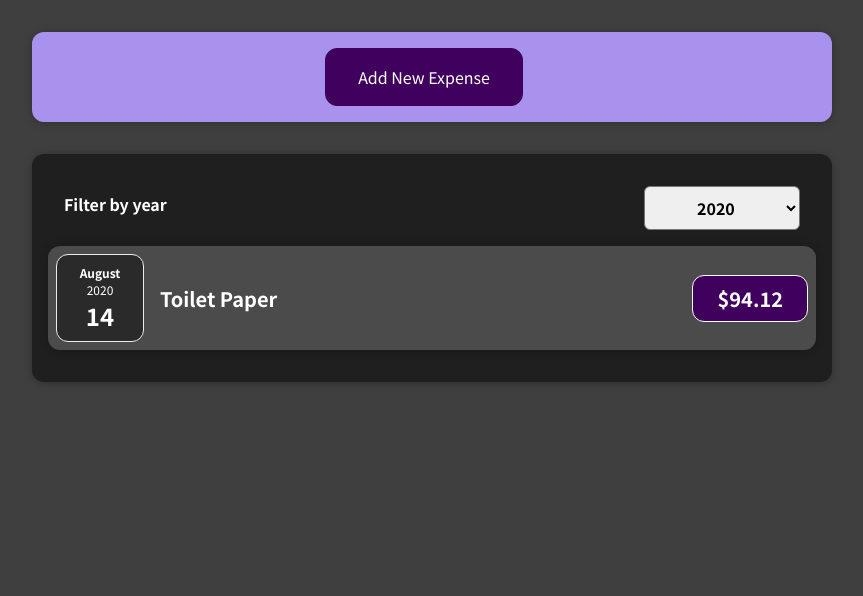
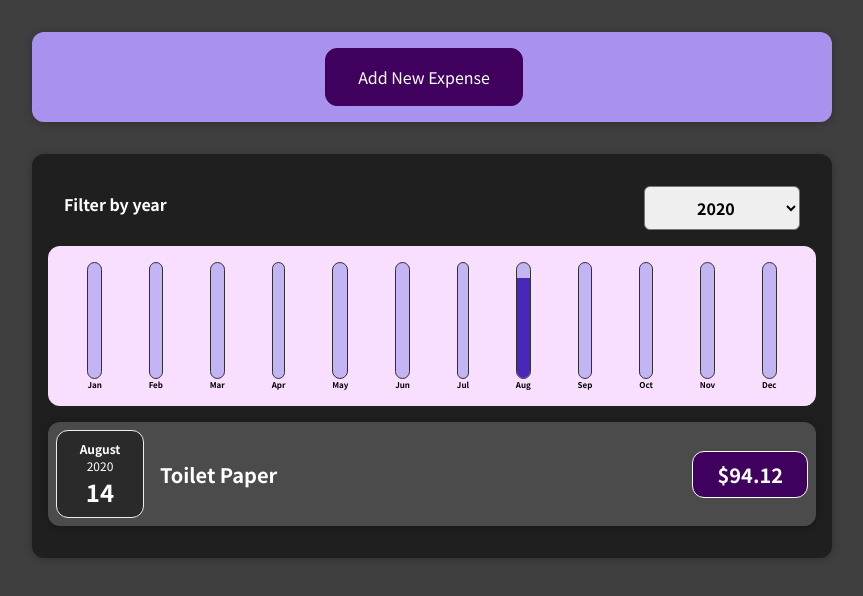
Before and after one commit to martinsgabriel1956/react_expenses, a React (Create React App) app: page / in a window 1280 px wide. Shown: the top 596 px of the page, without its empty margins (208-1071 px from the left). Built offline with nearby package versions, Linux system fonts and the light colour scheme.

Commit message:
feat: wrap up & next steps

```diff
--- a/src/components/Chart/ChartBar/index.js
+++ b/src/components/Chart/ChartBar/index.js
@@ -3,7 +3,7 @@
 export function ChartBar(props) {
   let barFill = '0%';
 
-  if(props.max > 0) barFill = Math.round((props.value / props.maxValue) * 100);
+  if(props.maxValue > 0) barFill = Math.round((props.value / props.maxValue) * 100);
 
   return (
     <div className="chart-bar">
--- a/src/components/Chart/index.js
+++ b/src/components/Chart/index.js
@@ -1,20 +1,21 @@
-import './styles.css';
+import "./styles.css";
 
-import { ChartBar } from './ChartBar';
+import { ChartBar } from "./ChartBar";
 
 export function Chart(props) {
+  const dataPointValues = props.dataPoints.map((dataPoint) => dataPoint.value);
+  const totalMaximum = Math.max(...dataPointValues);
+
   return (
-    <>
     <div className="chart">
-        {props.dataPoints.map(dataPoint => (
+      {props.dataPoints.map((dataPoint) => (
         <ChartBar
           key={dataPoint.label}
           value={dataPoint.value}
-            maxValue={null}
+          maxValue={totalMaximum}
           label={dataPoint.label}
         />
       ))}
     </div>
-    </>
   );
-};
+}
--- /dev/null
+++ b/src/components/Expenses/ExpensesChart/index.js
@@ -0,0 +1,28 @@
+import './styles.css';
+import { Chart }from '../../Chart';
+
+export function ExpensesChart(props) {
+  const chartDataPoints = [
+    { label: "Jan", value: 0},
+    { label: "Feb", value: 0},
+    { label: "Mar", value: 0},
+    { label: "Apr", value: 0},
+    { label: "May", value: 0},
+    { label: "Jun", value: 0},
+    { label: "Jul", value: 0},
+    { label: "Aug", value: 0},
+    { label: "Sep", value: 0},
+    { label: "Oct", value: 0},
+    { label: "Nov", value: 0},
+    { label: "Dec", value: 0},
+  ]
+
+  for(const expense of props.expenses) {
+    const expenseMonth = expense.date.getMonth();
+    chartDataPoints[expenseMonth].value += expense.amount;
+  }
+
+  return (
+    <Chart dataPoints={chartDataPoints} />
+  );
+};
--- /dev/null
+++ b/src/components/Expenses/ExpensesChart/styles.css
@@ -0,0 +1 @@
+/* The component style is inserted here. */
--- a/src/components/Expenses/index.js
+++ b/src/components/Expenses/index.js
@@ -5,6 +5,7 @@
 import { ExpensesFilter } from '../NewExpense/ExpensesFilter';
 import { Card } from '../UI/Card';
 import { ExpensesList } from './ExpensesList';
+import { ExpensesChart } from './ExpensesChart';
 
 export function Expenses(props) {
   const [filteredYear, setFilteredYear] = useState('2020');
@@ -18,6 +19,7 @@
   return (
     <Card className="expenses">
       <ExpensesFilter selected={filteredYear} onChangeYear={handleChangeYear} />
+      <ExpensesChart expenses={filteredExpenses} />
       <ExpensesList items={filteredExpenses} />
     </Card>
   );
--- a/src/components/NewExpense/ExpenseForm/index.js
+++ b/src/components/NewExpense/ExpenseForm/index.js
@@ -24,7 +24,7 @@
 
     const expenseData = {
       title: enteredTitle,
-      amount: enteredAmount,
+      amount: +enteredAmount,
       date: new Date(enteredDate)
     }
 
```
Lines whose indentation alone changed are shown as unchanged.
